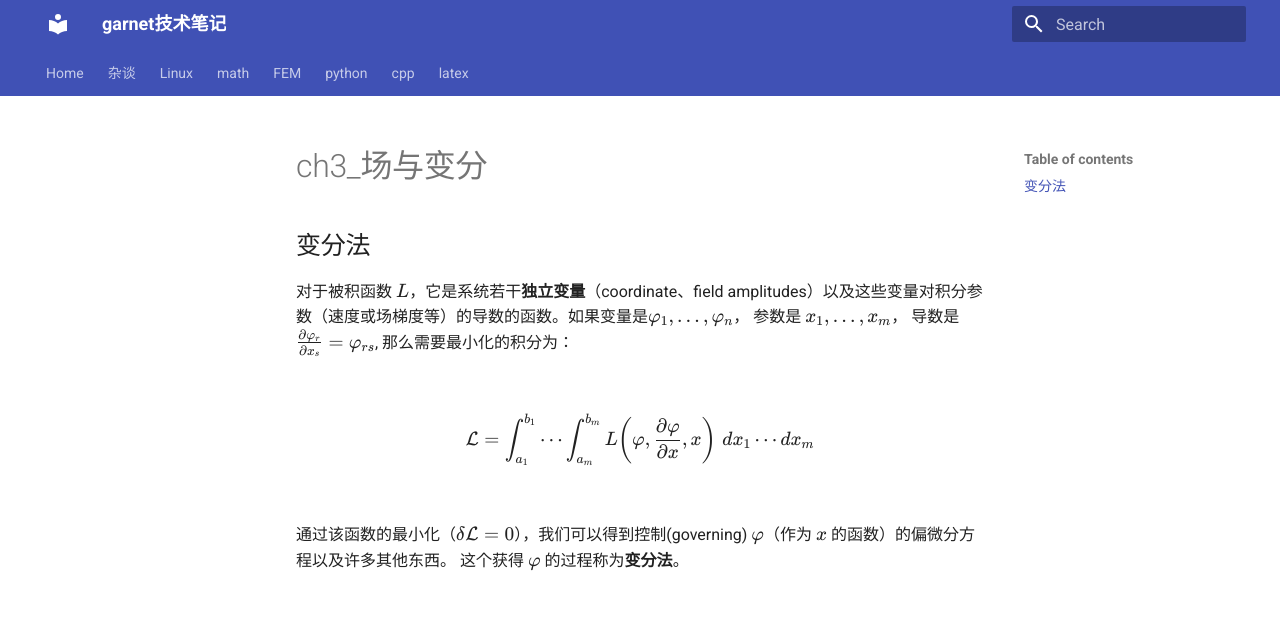
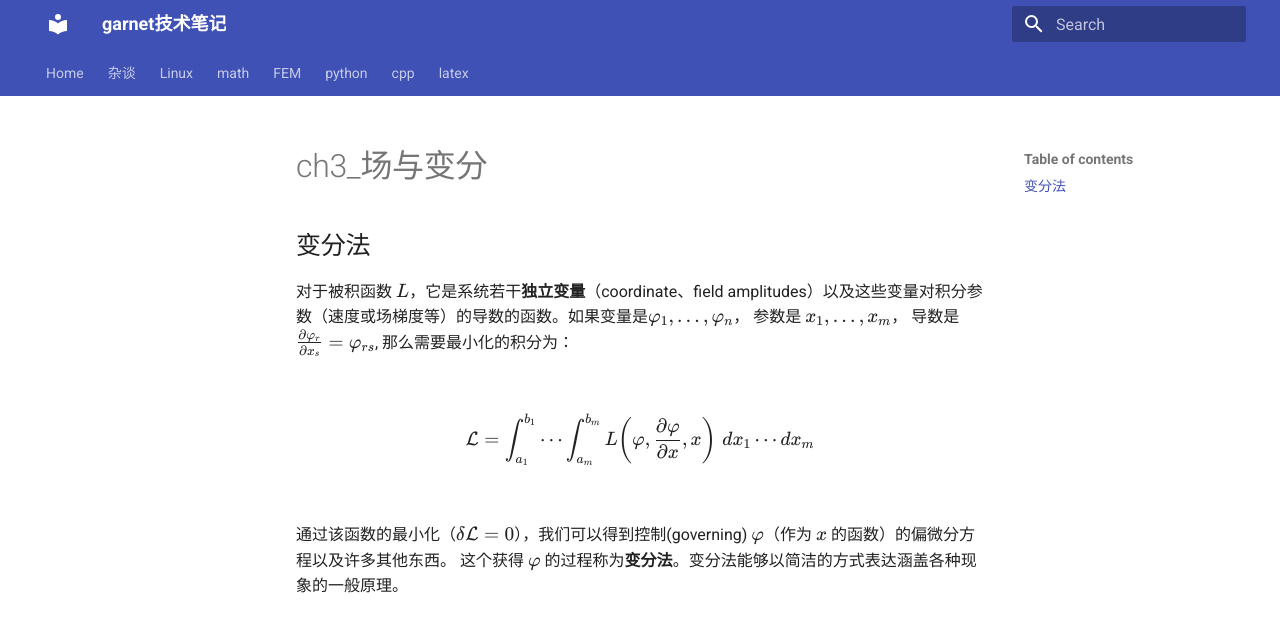
Before and after one commit to ymma98/technotes, an MkDocs documentation site: the page built from docs/math/数学物理方法/ch3_场与变分.md, in a window 1280 px wide. Shown: the top 632 px of the page. Built offline with MkDocs 1.6.1 and Material for MkDocs 9.7.7, drawn with Linux system fonts in a browser that asks for light colours.

Commit message:
docs/math/数学物理方法/ch3_场与变分.md updated from https://stackedit.cn/

```diff
--- a/docs/math/数学物理方法/ch3_场与变分.md
+++ b/docs/math/数学物理方法/ch3_场与变分.md
@@ -11,8 +11,10 @@ $$
 \varphi, \frac{\partial \varphi}{\partial x}, x \right) \, dx_1 \cdots dx_m
 $$
 
-通过该函数的最小化（$\delta \mathcal{L} = 0$），我们可以得到控制(governing) $\varphi$（作为 $x$ 的函数）的偏微分方程以及许多其他东西。 这个获得 $\varphi$ 的过程称为**变分法**。
+通过该函数的最小化（$\delta \mathcal{L} = 0$），我们可以得到控制(governing) $\varphi$（作为 $x$ 的函数）的偏微分方程以及许多其他东西。 这个获得 $\varphi$ 的过程称为**变分法**。变分法能够以简洁的方式表达涵盖各种现象的一般原理。
+
+
 
 <!--stackedit_data:
-eyJoaXN0b3J5IjpbLTkwNTIxNDI4MF19
+eyJoaXN0b3J5IjpbODA5OTk2M119
 -->
```
